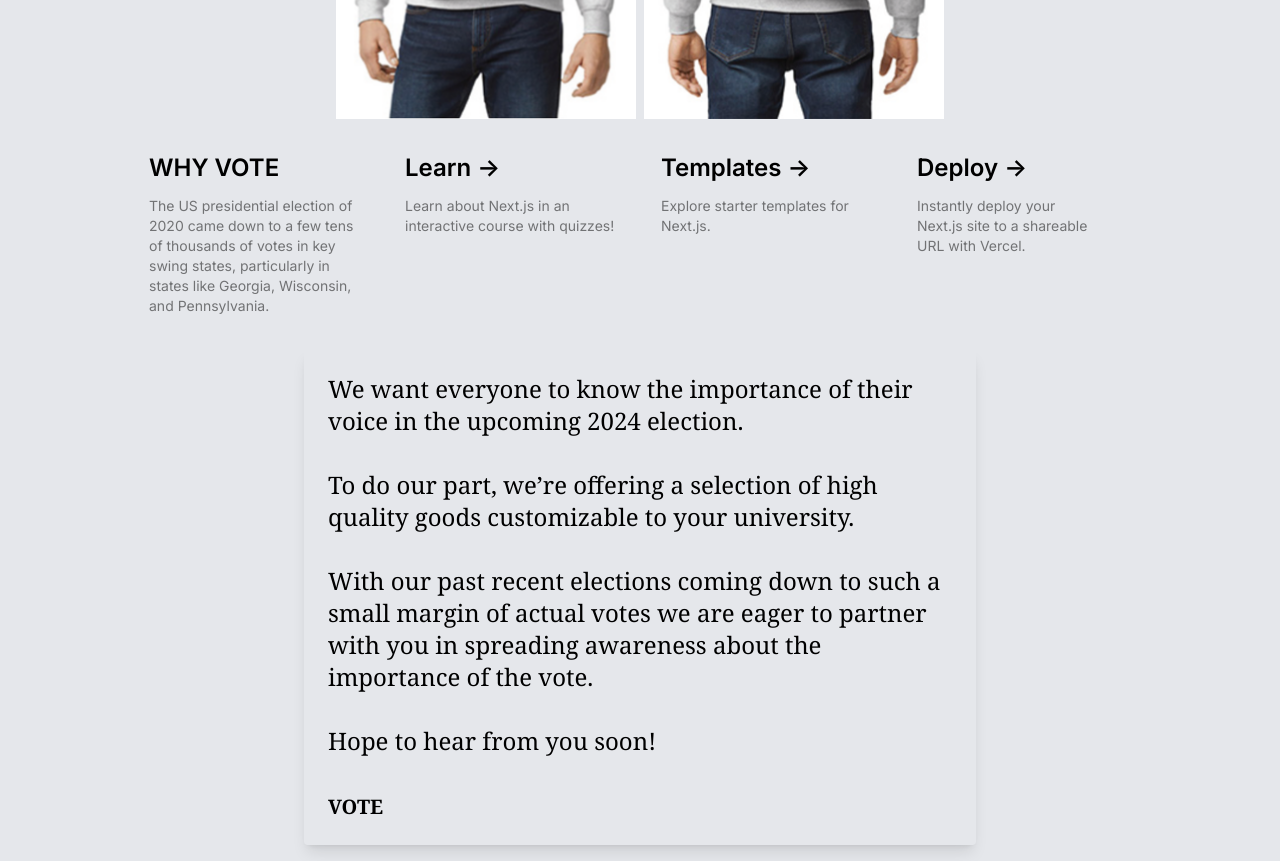
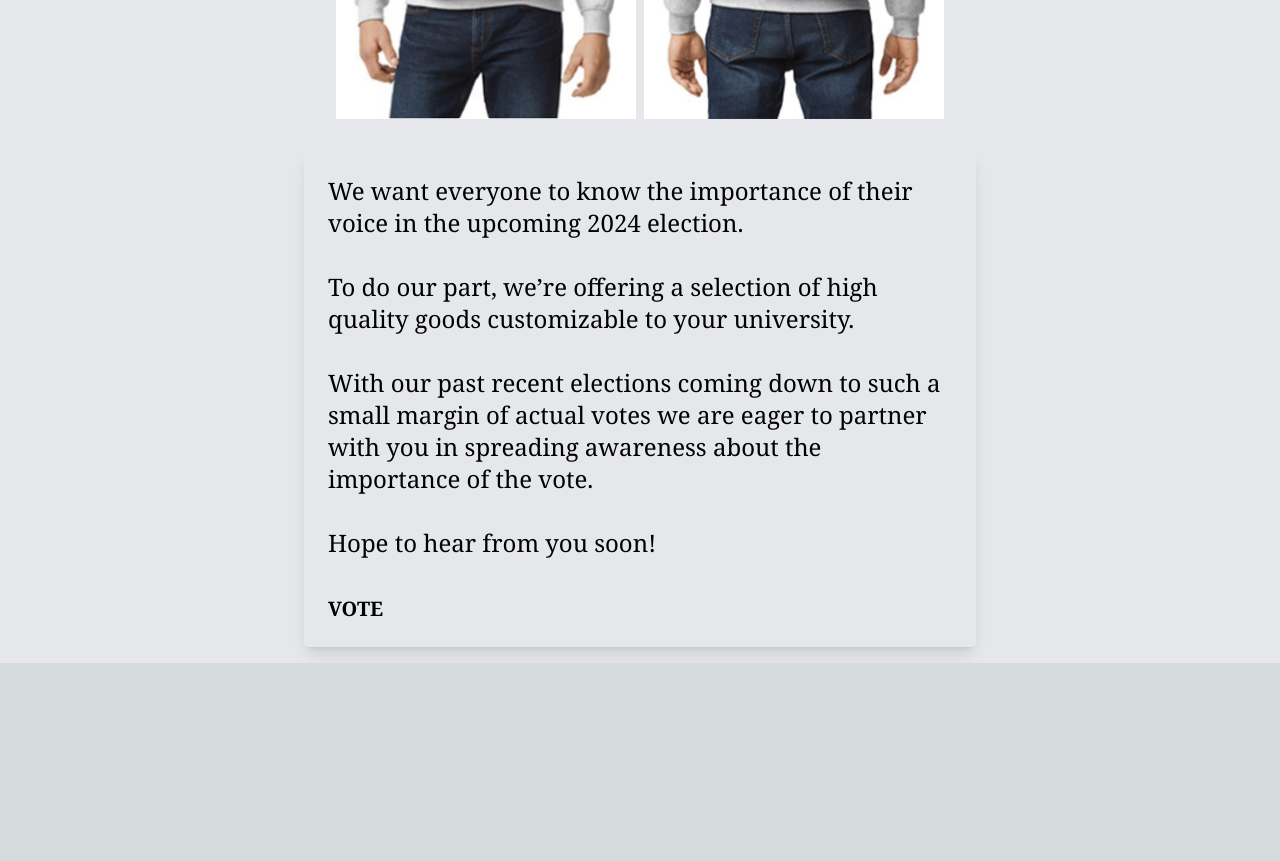
Before and after one commit to tultraximo/voter, a Next.js app: page / in a window 1280 px wide. Shown: the part 1140-2001 px from the top of the page. After the commit the page ends 1803 px from the top, so only its background shows below. Built offline with nearby package versions, Linux system fonts and the light colour scheme.

Commit message:
font updatea

```diff
--- a/app/page.tsx
+++ b/app/page.tsx
@@ -39,7 +39,7 @@ export default function Home() {
 
       <Card />
       <Gallery />
-      <Stack />
+      {/* <Stack /> */}
       <AboutUs />
 
     </main>
```
